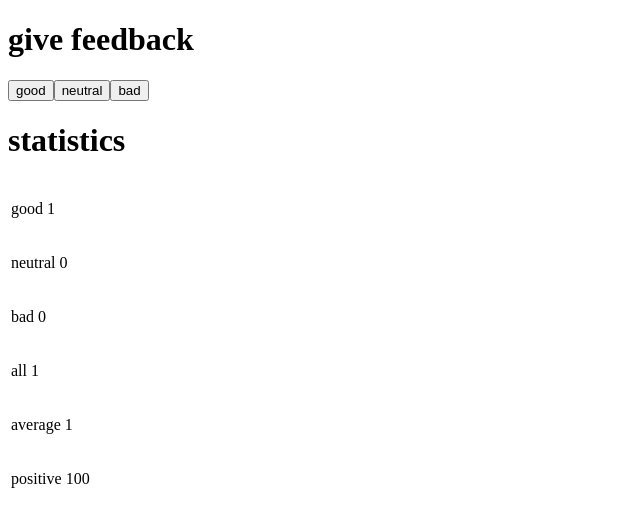
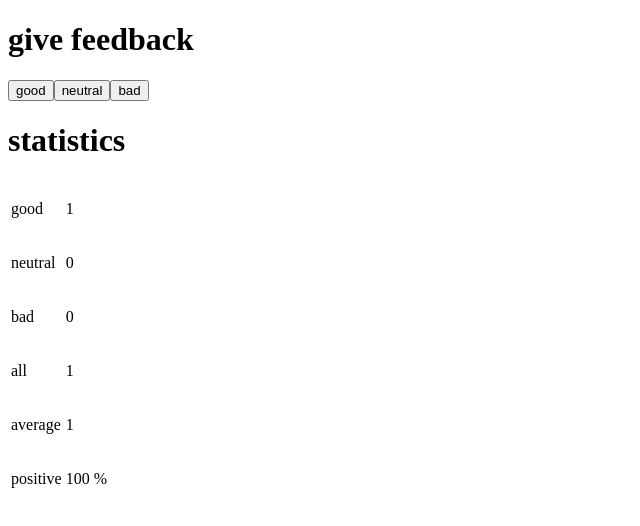
Before and after one commit to CA-Fernandes/fullStackOpen, a React (Vite) app in the folder part1/unicafe/: page / in a window 1280 px wide. Both pictures are taken after a click on the button "good". Shown: the top 526 px of the page, without its empty margins (0-640 px from the left). Built offline with nearby package versions, Linux system fonts and the light colour scheme.

Commit message:
added 1.11 to unicafe

```diff
--- a/part1/unicafe/src/App.jsx
+++ b/part1/unicafe/src/App.jsx
@@ -42,22 +42,29 @@ const Statistics = ({good, neutral, bad}) => {
             <table>
                 <tbody>
                 <tr>
-                    <td><StatisticsLine text={"good"} value={good}></StatisticsLine></td>
+                    <td><StatisticsLine text={"good"}></StatisticsLine></td>
+                    <td><StatisticsLine value={good}></StatisticsLine></td>
                 </tr>
                 <tr>
-                    <td><StatisticsLine text={"neutral"} value={neutral}></StatisticsLine></td>
+                    <td><StatisticsLine text={"neutral"}></StatisticsLine></td>
+                    <td><StatisticsLine value={neutral}></StatisticsLine></td>
                 </tr>
                 <tr>
-                    <td><StatisticsLine text={"bad"} value={bad}></StatisticsLine></td>
+                    <td><StatisticsLine text={"bad"} ></StatisticsLine></td>
+                    <td><StatisticsLine value={bad}></StatisticsLine></td>
                 </tr>
                 <tr>
-                    <td><StatisticsLine text={"all"} value={total}></StatisticsLine></td>
+                    <td><StatisticsLine text={"all"}></StatisticsLine></td>
+                    <td><StatisticsLine  value={total}></StatisticsLine></td>
                 </tr>
                 <tr>
-                    <td><StatisticsLine text={"average"} value={average}></StatisticsLine></td>
+                    <td><StatisticsLine text={"average"} ></StatisticsLine></td>
+                    <td><StatisticsLine value={average}></StatisticsLine></td>
                 </tr>
                 <tr>
-                    <td><StatisticsLine text={"positive"} value={positivePercent}></StatisticsLine></td>
+                    <td><StatisticsLine text={`positive`}></StatisticsLine></td>
+                    <td><StatisticsLine  value={positivePercent}></StatisticsLine></td>
+                    <td><p>%</p></td>
                 </tr>
                 </tbody>
             </table>
@@ -66,7 +73,9 @@ const Statistics = ({good, neutral, bad}) => {
 
 }
 
-const StatisticsLine = ({text, value}) => <p>{text} {value} </p>
+const StatisticsLine = ({text, value}) => <p>{text} {value}</p>
+
+
 
 const Button = ({onClick, text}) => <button onClick={onClick}>{text}</button>
 
```
